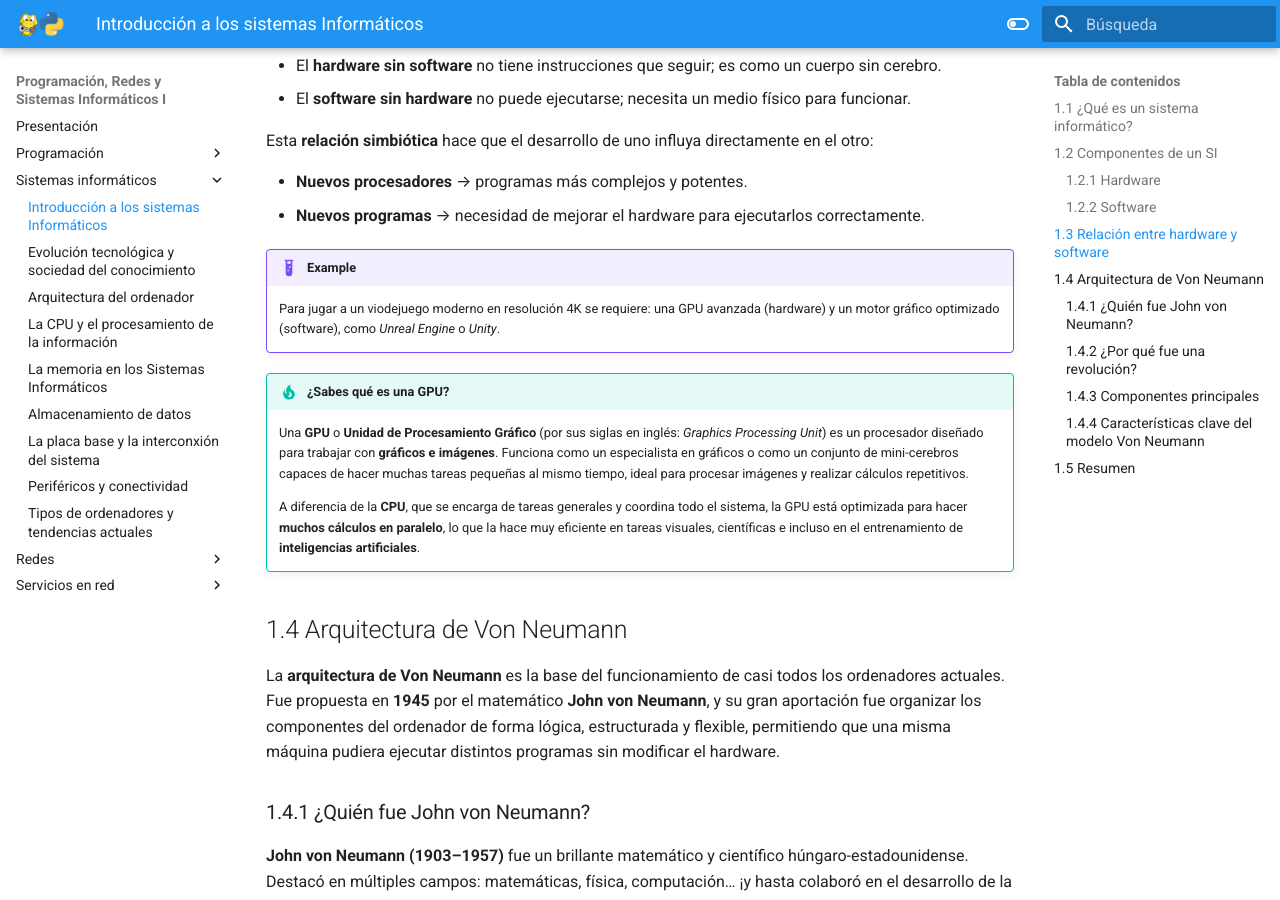
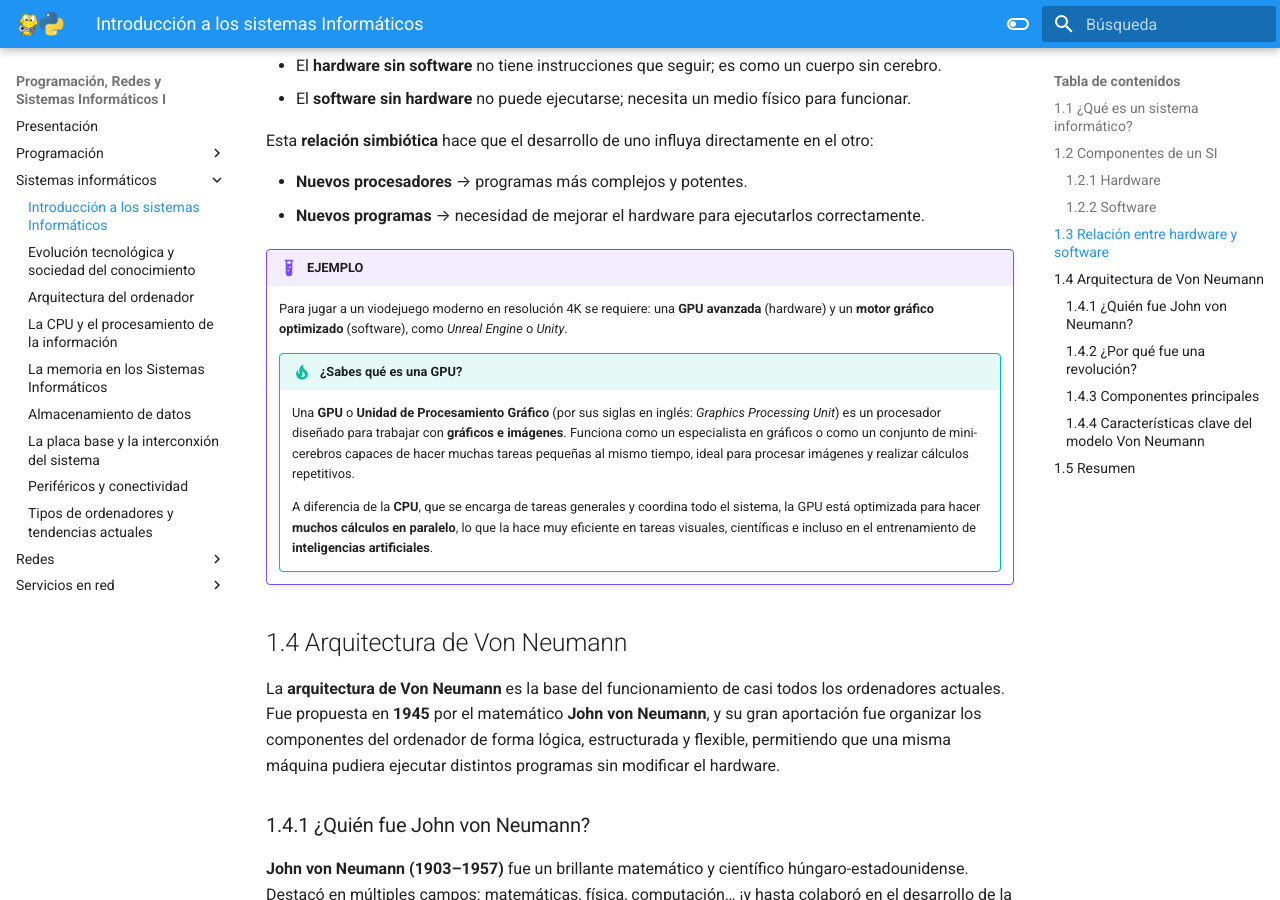
Before and after one commit to maycalle/1bach, an MkDocs documentation site: the page built from docs/sistemas_01.md, in a window 1280 px wide and 900 px high, scrolled down 1687 px. Built offline with MkDocs 1.6.1 and Material for MkDocs 9.7.7, drawn with Linux system fonts in a browser that asks for light colours; some of the changed text lies outside the part shown.

Commit message:
intro a los SI

```diff
--- a/docs/sistemas_01.md
+++ b/docs/sistemas_01.md
@@ -56,15 +56,15 @@ Esta **relación simbiótica** hace que el desarrollo de uno influya directament
 - **Nuevos procesadores** → programas más complejos y potentes.
 - **Nuevos programas** → necesidad de mejorar el hardware para ejecutarlos correctamente.
 
-!!! example EJEMPLO
+!!! example "EJEMPLO"
 
-    Para jugar a un viodejuego moderno en resolución 4K se requiere: una GPU avanzada (hardware) y un motor gráfico optimizado (software), como *Unreal Engine* o *Unity*.
+    Para jugar a un viodejuego moderno en resolución 4K se requiere: una **GPU avanzada** (hardware) y un **motor gráfico optimizado** (software), como *Unreal Engine* o *Unity*.
 
-!!! tip "¿Sabes qué es una GPU?"
+    !!! tip "¿Sabes qué es una GPU?"
 
-    Una **GPU** o **Unidad de Procesamiento Gráfico** (por sus siglas en inglés: *Graphics Processing Unit*) es un procesador diseñado para trabajar con **gráficos e imágenes**. Funciona como un especialista en gráficos o como un conjunto de mini-cerebros capaces de hacer muchas tareas pequeñas al mismo tiempo, ideal para procesar imágenes y realizar cálculos repetitivos.
+        Una **GPU** o **Unidad de Procesamiento Gráfico** (por sus siglas en inglés: *Graphics Processing Unit*) es un procesador diseñado para trabajar con **gráficos e imágenes**. Funciona como un especialista en gráficos o como un conjunto de mini-cerebros capaces de hacer muchas tareas pequeñas al mismo tiempo, ideal para procesar imágenes y realizar cálculos repetitivos.
 
-    A diferencia de la **CPU**, que se encarga de tareas generales y coordina todo el sistema, la GPU está optimizada para hacer **muchos cálculos en paralelo**, lo que la hace muy eficiente en tareas visuales, científicas e incluso en el entrenamiento de **inteligencias artificiales**.
+        A diferencia de la **CPU**, que se encarga de tareas generales y coordina todo el sistema, la GPU está optimizada para hacer **muchos cálculos en paralelo**, lo que la hace muy eficiente en tareas visuales, científicas e incluso en el entrenamiento de **inteligencias artificiales**.
 
 ## 1.4 Arquitectura de Von Neumann
 
@@ -99,7 +99,12 @@ Imagina que cada vez que quisieras cambiar de app en tu móvil tuvieras que abri
 
 ### 1.4.3 Componentes principales
 
-Según esta arquitectura, todos los ordenadores modernos comparten una estructura básica que incluye 4 componentes principales:
+Según esta arquitectura, todos los ordenadores modernos comparten una estructura básica que incluye 4 componentes principales.
+
+<div style="margin-bottom: 10px" align="center">
+    <img style="border: 2px solid black; border-radius:25% 10%; box-shadow: 4px 4px 10px rgba(0, 0, 0, 0.5);" src="img/arquitectura_von_neumann.png" width="30%">
+    <p><em>John von Neumann</em></p>
+</div>
 
 **1. Unidad Central de Procesamiento (CPU)**
 
@@ -115,7 +120,7 @@ Es la **zona de trabajo del ordenador**. Aquí se cargan tanto los programas que
 
 Y atención, porque aquí está la clave del éxito de esta arquitectura revolucionaria: los datos y las instrucciones se almacenan juntos en la misma memoria. Antes de esta idea, se usaban memorias separadas para datos e instrucciones, lo que limitaba mucho su funcionamiento.
 
-!!! example EJEMPLO
+!!! example "EJEMPLO"
 
     Cuando abres un videojuego, su código y los datos de la partida (nivel, puntuación...) se cargan en la RAM.
 
```
Also changed, not shown: docs/img/arquitectura_von_neumann.png (added).
